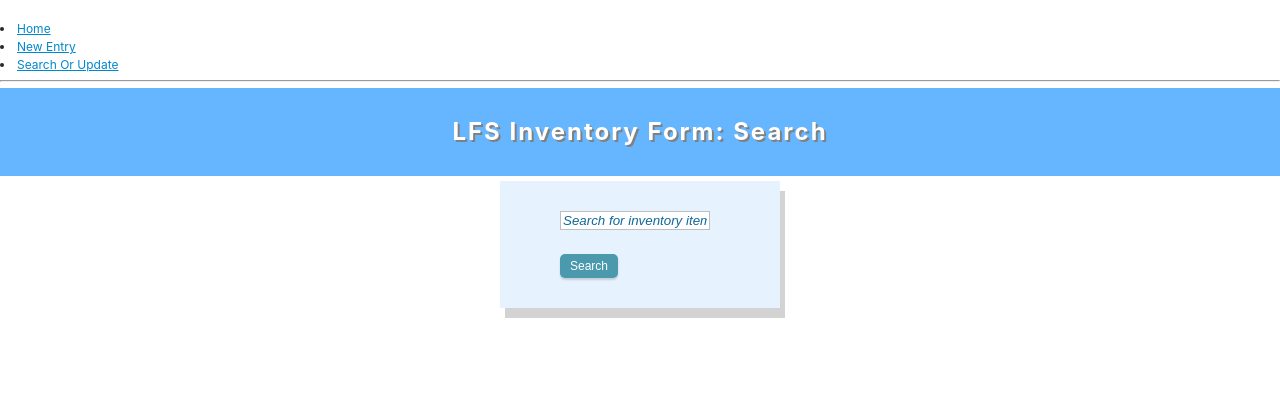
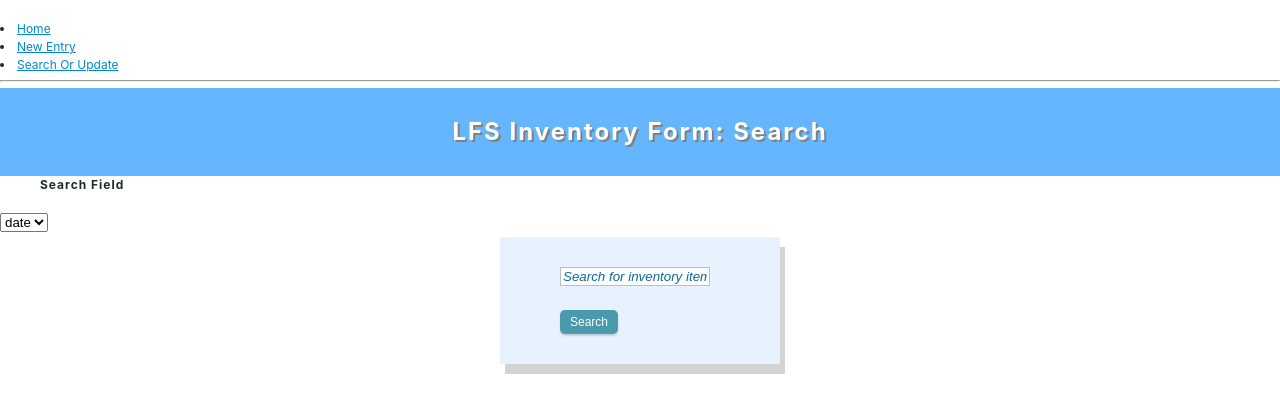
Before and after one commit to UBC-LFS/lfs-inventory, a React (Create React App) app: page /searchorupdate in a window 1280 px wide. Shown: the top 412 px of the page. Built offline with nearby package versions, Linux system fonts and the light colour scheme.

Commit message:
Add dropdown

```diff
--- a/src/SearchForm.js
+++ b/src/SearchForm.js
@@ -4,7 +4,8 @@ import SearchBar from './Components/formSearch/SearchBar'
 import {loadSearch, loadVersions, loadSearchFields} from './services/formDataService'
 //import './css/Search.css'
 
-export default class SearchForm extends Component {
+class SearchForm extends Component {
+
   constructor(props) {
     super(props)
     this.state = {
@@ -33,14 +34,28 @@ export default class SearchForm extends Component {
     this.setState({ searchFields: terms})
   }
 
+  static defaultProps = {
+    tableSearchTerms: ['date', 'id', 'user']
+  }
+
   render () {
+    let searchTermOptions = this.props.tableSearchTerms.map(searchTerm => {
+      return <option key={searchTerm} value="searchTerm">{searchTerm}</option>
+    });
+
     return (
       <div className='App navbar expand'>
         <div className="headerBar">
           <h1>LFS Inventory Form: Search</h1>
         </div>
-        <SearchBar searchText={this.state.searchText} onClick={this.handleClick} onChange={this.handleChange}/>
+        <label> Search Field </label><br />
+        <select className='search-dropdown' ref ="searchTermOptions">
+            {searchTermOptions}
+        </select>
+         <SearchBar searchText={this.state.searchText} onClick={this.handleClick} onChange={this.handleChange}/>
       </div>
     )
   }
 }
+
+export default SearchForm
```
